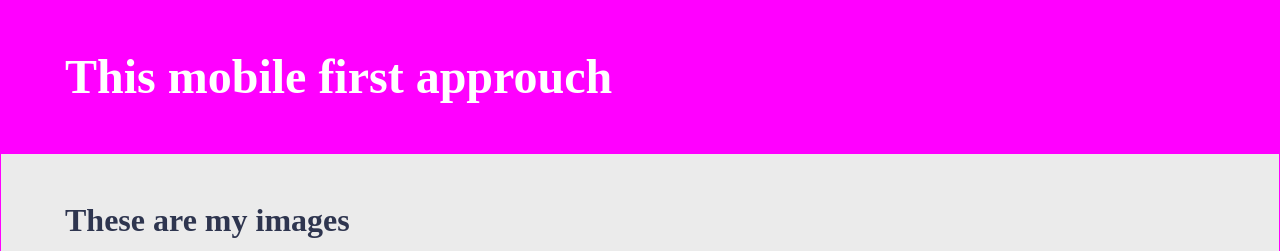
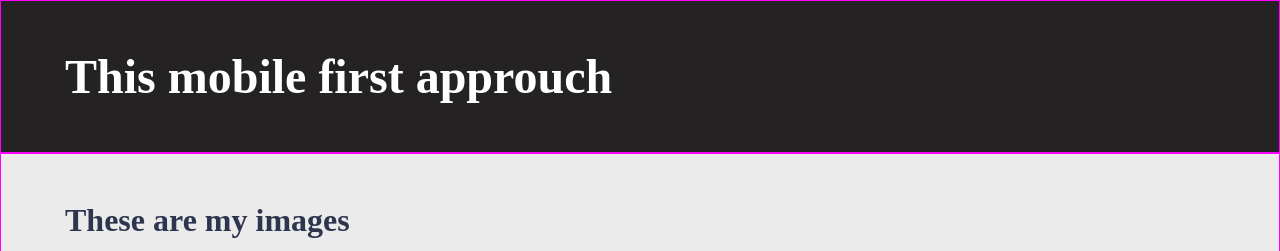
Before and after one commit to awaleH12/mobile_first, a plain HTML site: page index.html in a window 1280 px wide. Shown: the top 251 px of the page. Drawn offline with Linux system fonts and the light colour scheme.

```diff
--- a/style.css
+++ b/style.css
@@ -29,7 +29,7 @@ main{
  margin-block: 3rem 2.5rem ;
 }
 .header{
-  background-color: magenta;
+  background-color: #242222;
   /* background-color: magenta; */
   color: #fff;
   /* border: 1px solid white;
```
